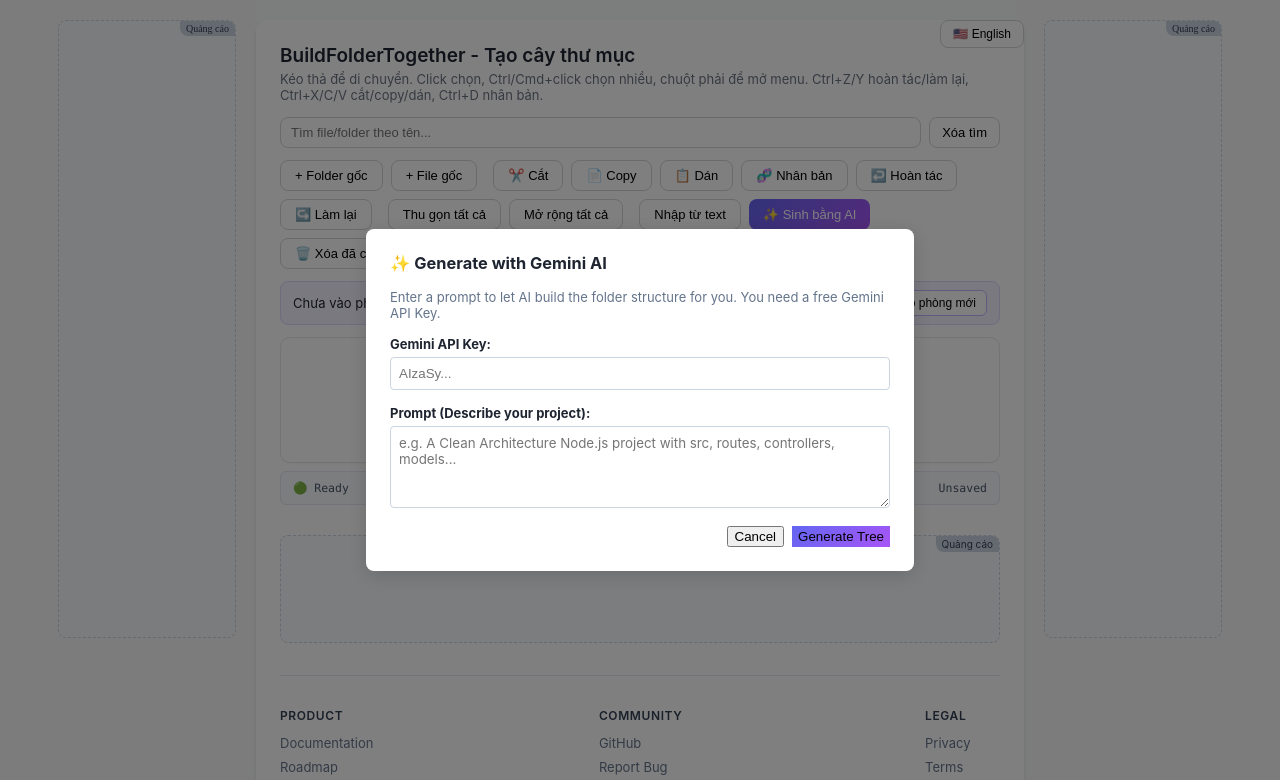
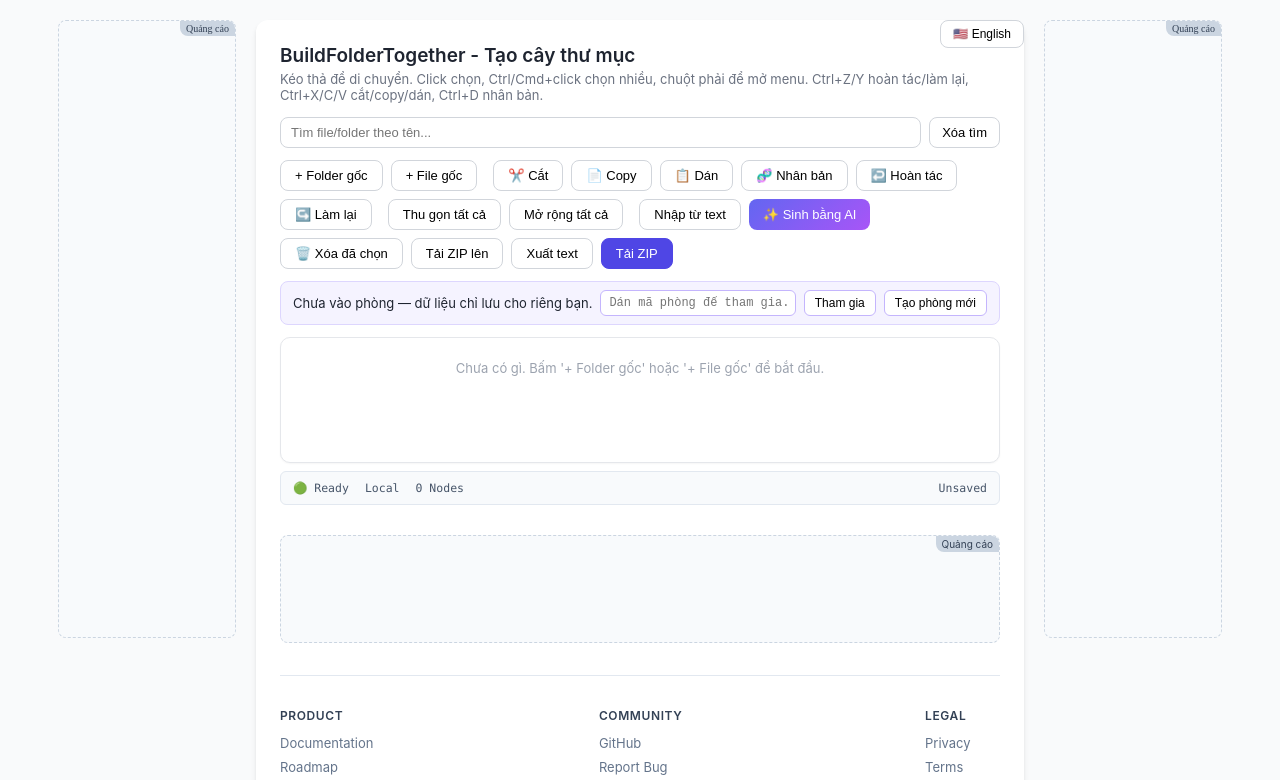
Before and after one commit to TinhSsc/BuildFolderTogether, a plain HTML site: page index.html in a window 1280 px wide. Shown: the top 780 px of the page. Drawn offline with Linux system fonts and the light colour scheme.

Commit message:
refactor: change AI modal to inline expandable panel with toggleable API Key settings

```diff
--- a/index.html
+++ b/index.html
@@ -129,22 +129,24 @@
       </div>
     </div>
 
-    <!-- AI Modal -->
-    <div class="modal-overlay" id="aiModal" style="display: none; position: fixed; top: 0; left: 0; width: 100%; height: 100%; background: rgba(0,0,0,0.5); z-index: 1000; justify-content: center; align-items: center; display: flex;">
-      <div class="modal-content" style="background: white; padding: 24px; border-radius: 8px; width: 100%; max-width: 500px; box-shadow: 0 4px 20px rgba(0,0,0,0.15);">
-        <h3 id="aiModalTitle" style="margin-top: 0; display: flex; align-items: center; gap: 8px;">✨ Generate with Gemini AI</h3>
-        <p id="aiModalDesc" style="margin-bottom: 15px; font-size: 13px; color: #64748b;">Enter a prompt to let AI build the folder structure for you. You need a free Gemini API Key.</p>
+    <!-- AI Box -->
+    <div class="import-box" id="aiBox" style="display: none; border-left: 4px solid #a855f7;">
+      <div style="display: flex; justify-content: space-between; align-items: center; margin-bottom: 10px;">
+        <h3 id="aiBoxTitle" style="margin: 0; color: #a855f7;">✨ Generate with Gemini AI</h3>
+        <button id="aiToggleKeyBtn" class="btn" style="background: none; border: none; color: #64748b; font-size: 12px; cursor: pointer; text-decoration: underline;">⚙️ API Key Settings</button>
+      </div>
 
-        <label id="aiLabelKey" for="aiApiKey" style="display: block; font-weight: bold; margin-bottom: 5px; font-size: 13px;">Gemini API Key:</label>
-        <input type="password" id="aiApiKey" placeholder="AIzaSy..." style="width: 100%; padding: 8px; margin-bottom: 15px; border-radius: 4px; border: 1px solid #cbd5e1; box-sizing: border-box;" />
+      <div id="aiKeySection" style="display: none; margin-bottom: 15px; padding: 10px; background: #f8fafc; border-radius: 4px; border: 1px solid #e2e8f0;">
+        <label id="aiLabelKey" for="aiApiKey" style="display: block; font-weight: bold; margin-bottom: 5px; font-size: 12px;">Gemini API Key:</label>
+        <input type="password" id="aiApiKey" placeholder="AIzaSy..." style="width: 100%; padding: 6px; border-radius: 4px; border: 1px solid #cbd5e1; box-sizing: border-box;" />
+        <p style="margin: 5px 0 0; font-size: 11px; color: #64748b;">Key is stored safely in your browser.</p>
+      </div>
 
-        <label id="aiLabelPrompt" for="aiPrompt" style="display: block; font-weight: bold; margin-bottom: 5px; font-size: 13px;">Prompt (Describe your project):</label>
-        <textarea id="aiPrompt" rows="4" placeholder="e.g. A Clean Architecture Node.js project with src, routes, controllers, models..." style="width: 100%; padding: 8px; margin-bottom: 15px; border-radius: 4px; border: 1px solid #cbd5e1; font-family: inherit; resize: vertical; box-sizing: border-box;"></textarea>
+      <textarea id="aiPrompt" rows="3" placeholder="Describe your project (e.g. A Node.js API with src, routes, controllers...)" style="width: 100%; padding: 10px; margin-bottom: 15px; border-radius: 4px; border: 1px solid #cbd5e1; font-family: inherit; resize: vertical; box-sizing: border-box;"></textarea>
 
-        <div style="display: flex; justify-content: flex-end; gap: 8px;">
-          <button class="btn btn-secondary" id="aiCancelBtn">Cancel</button>
-          <button class="btn btn-primary" id="aiGenerateBtn" style="background: linear-gradient(135deg, #6366f1, #a855f7); border: none;">Generate Tree</button>
-        </div>
+      <div class="import-actions" style="display: flex; justify-content: flex-end; gap: 8px;">
+        <button class="btn btn-secondary" id="aiCancelBtn">Cancel</button>
+        <button class="btn btn-primary" id="aiGenerateBtn" style="background: linear-gradient(135deg, #6366f1, #a855f7); border: none; color: white;">Generate Tree</button>
       </div>
     </div>
 
--- a/js/app.js
+++ b/js/app.js
@@ -109,14 +109,20 @@
   };
 
   // AI Logic
-  const aiModal = document.getElementById('aiModal');
+  const aiBox = document.getElementById('aiBox');
   const aiApiKey = document.getElementById('aiApiKey');
   const aiPrompt = document.getElementById('aiPrompt');
+  const aiKeySection = document.getElementById('aiKeySection');
 
   if(aiApiKey) { aiApiKey.value = window.TreeApp.ai.getApiKey(); }
 
-  document.getElementById('aiToggleBtn').onclick = () => { aiModal.style.display = 'flex'; };
-  document.getElementById('aiCancelBtn').onclick = () => { aiModal.style.display = 'none'; };
+  document.getElementById('aiToggleBtn').onclick = () => { aiBox.style.display = aiBox.style.display === 'none' ? 'block' : 'none'; };
+  document.getElementById('aiCancelBtn').onclick = () => { aiBox.style.display = 'none'; };
+
+  document.getElementById('aiToggleKeyBtn').onclick = () => {
+    aiKeySection.style.display = aiKeySection.style.display === 'none' ? 'block' : 'none';
+  };
+
   document.getElementById('deleteSelectedBtn').onclick = () => {
     if (state.selectedIds.size > 0) {
       treeLogic.deleteSelected();
@@ -129,7 +135,12 @@
     const key = aiApiKey.value.trim();
     const prompt = aiPrompt.value.trim();
 
-    if (!key) { utils.showStatus('API Key required'); return; }
+    if (!key) {
+      utils.showStatus('API Key required');
+      aiKeySection.style.display = 'block';
+      aiApiKey.focus();
+      return;
+    }
     if (!prompt) { utils.showStatus('Prompt required'); return; }
 
     window.TreeApp.ai.setApiKey(key);
@@ -146,7 +157,7 @@
         render.renderTree();
         history.saveState();
         utils.showStatus('AI generated successfully!');
-        aiModal.style.display = 'none';
+        aiBox.style.display = 'none';
         aiPrompt.value = '';
       } else {
         utils.showStatus('AI returned empty or invalid tree');
```
